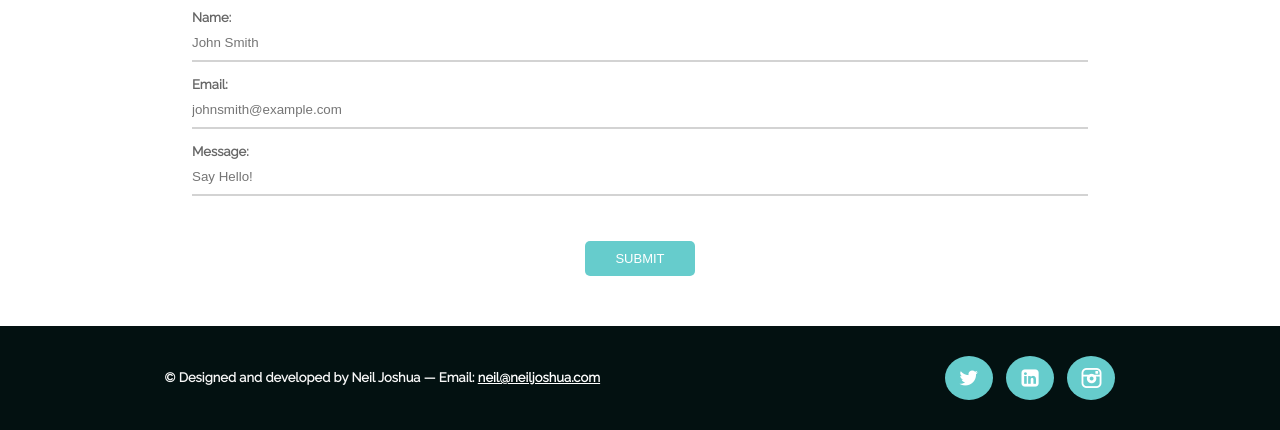
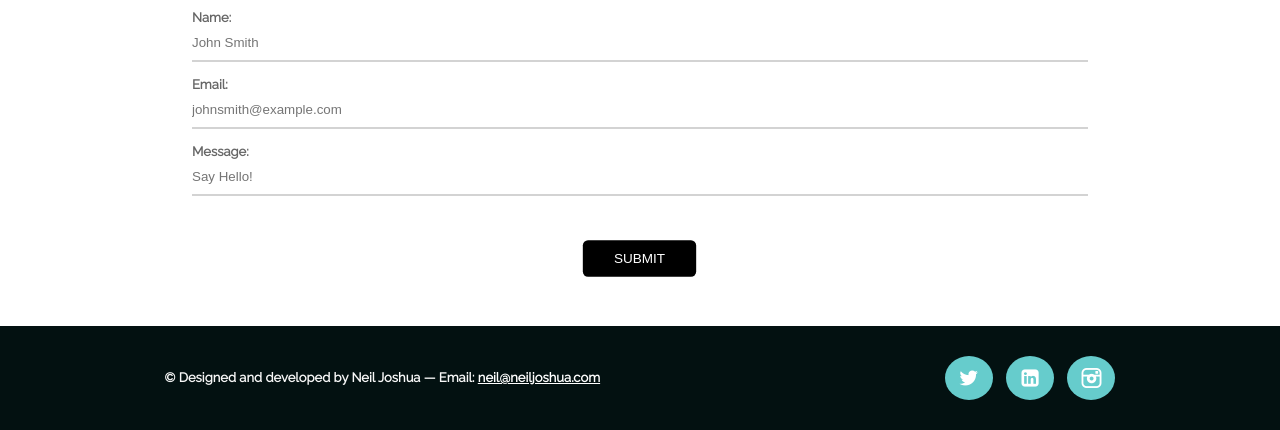
Before and after one commit to neiljoshua/nm, a PHP site: page / in a window 1280 px wide, with the pointer over the restyled element. Shown: the part 2016-2446 px from the top of the page. Run offline with PHP 8.4, Linux system fonts and the light colour scheme.

Commit message:
changing submit button background color

```diff
--- a/src/css/style.css
+++ b/src/css/style.css
@@ -379,6 +379,9 @@ button {
 
 button:hover {
 	cursor: pointer;
+	background-color: #000;
+	transform: scale(1.04);
+	transition: transform .3s ease;
 }
 
 #contact .col input[type=submit] {
--- a/styles.css
+++ b/styles.css
@@ -703,6 +703,9 @@ button {
 
 button:hover {
 	cursor: pointer;
+	background-color: #000;
+	transform: scale(1.04);
+	transition: transform .3s ease;
 }
 
 #contact .col input[type=submit] {
```
